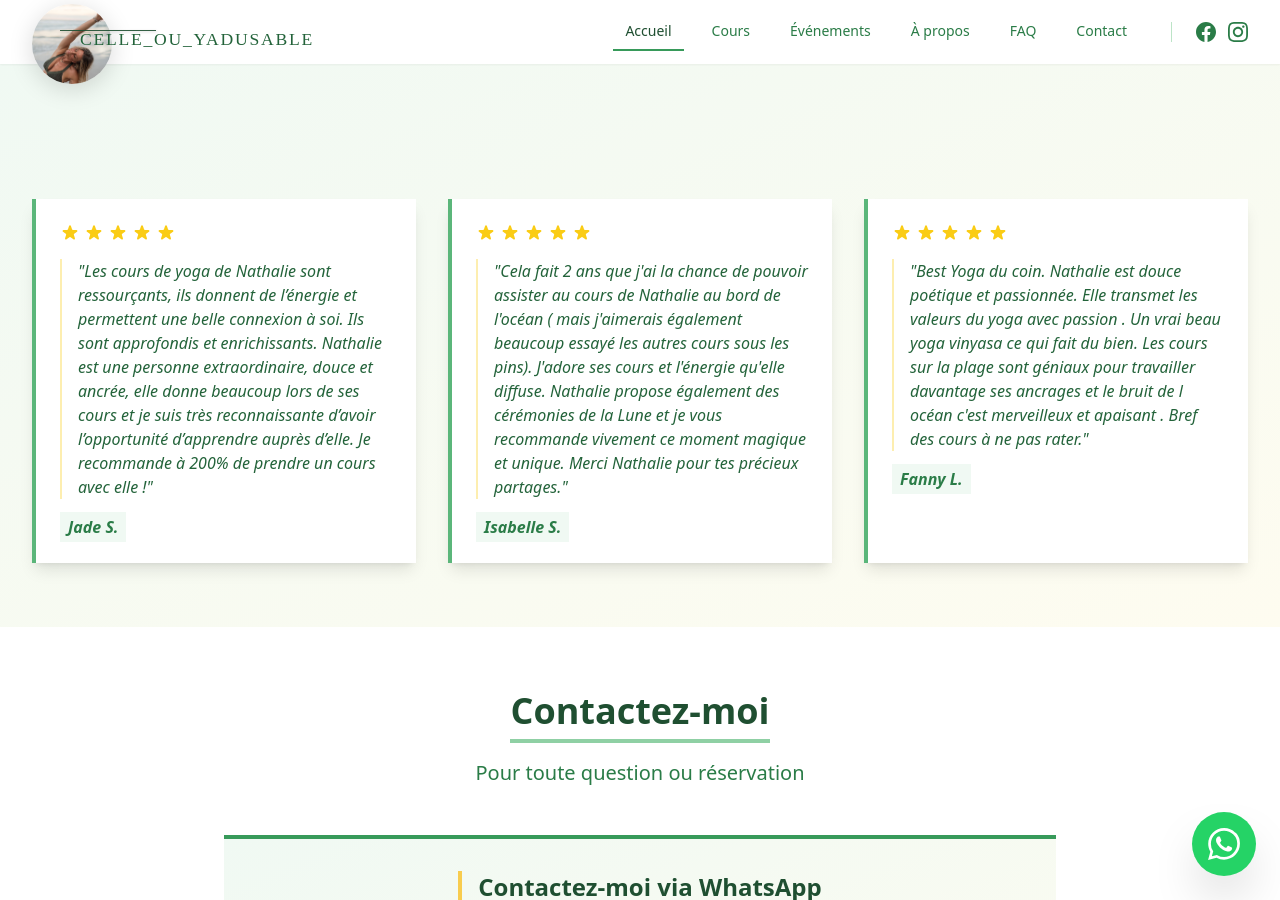
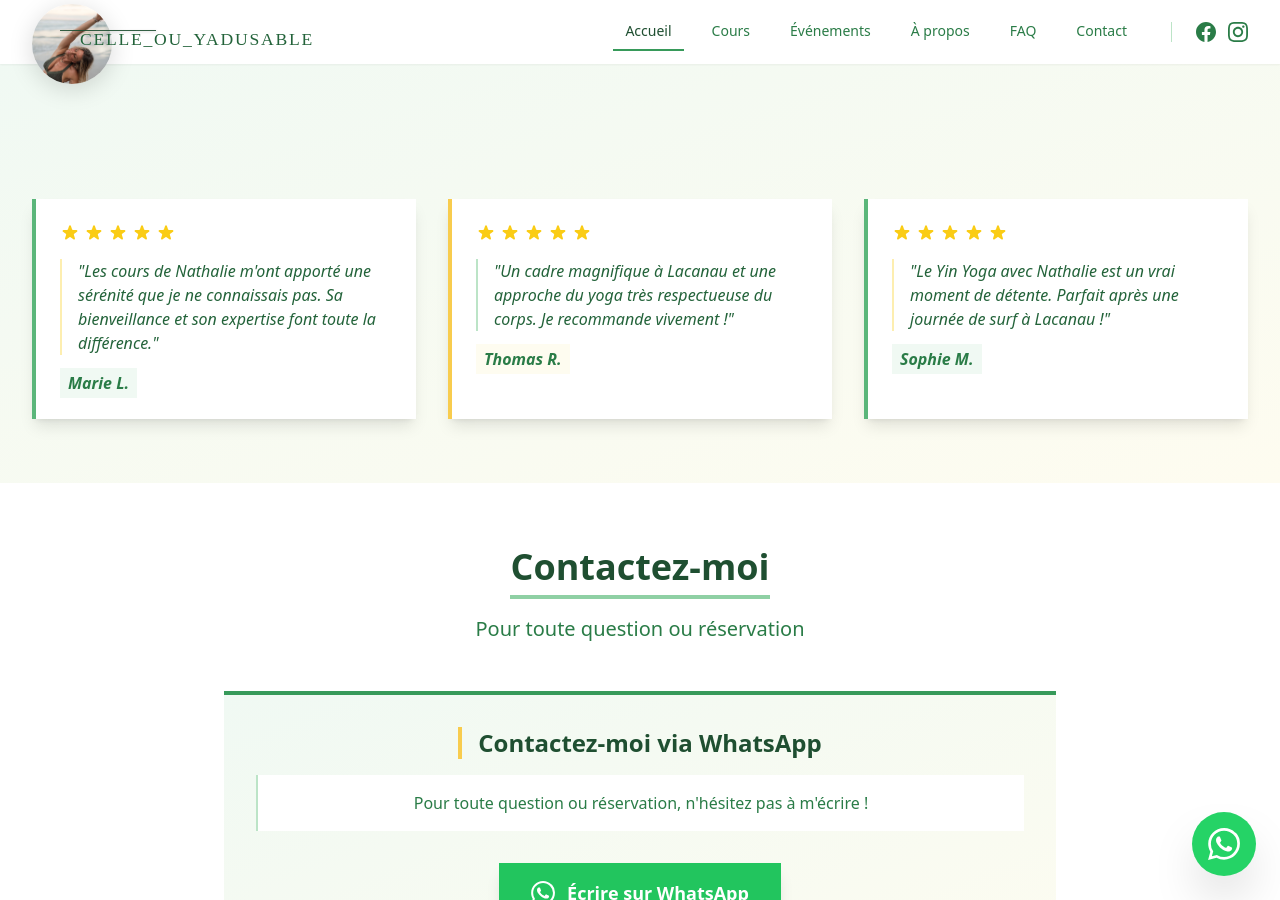
Before and after one commit to m-lague/celleouyadusable, a Jekyll site: the page built from _pages/accueil.md, in a window 1280 px wide and 900 px high, scrolled down 3225 px. Built offline with Jekyll 4.4.1, drawn with Linux system fonts in a browser that asks for light colours; nearby versions of some CDN libraries; a script that is not in the unit is left out.

```diff
--- a/_includes/sections/testimonials.html
+++ b/_includes/sections/testimonials.html
@@ -2,19 +2,19 @@
     <div class="max-w-7xl mx-auto px-4 sm:px-6 lg:px-8">
         <div class="text-center mb-12">
             <h2 class="text-3xl md:text-4xl font-bold text-jungle-800 mb-4 border-b-4 border-sable-300 inline-block pb-2">
-                {{ site.data.site-texts.testimonials.title }}
+                {{ page.testimonials_section.title }}
             </h2>
             <p class="text-xl text-jungle-600">
-                {{ site.data.site-texts.testimonials.subtitle }}
+                {{ page.testimonials_section.subtitle }}
             </p>
         </div>
 
         <div class="grid grid-cols-1 md:grid-cols-2 lg:grid-cols-3 gap-8">
-            {% if page.testimonials %}
-                {% for testimonial in page.testimonials %}
+            {% if page.sections.testimonials %}
+                {% for testimonial in site.data.testimonials.testimonials %}
                 <div class="bg-white p-6 shadow-lg border-l-4 border-jungle-400">
                     <div class="flex items-center mb-4 space-x-1">
-                        {% for i in (1..5) %}
+                        {% for i in (1..testimonial.stars) %}
                             <svg class="w-5 h-5 text-yellow-400" fill="currentColor" viewBox="0 0 20 20" xmlns="http://www.w3.org/2000/svg" aria-hidden="true">
                                 <path d="M9.049 2.927c.3-.921 1.603-.921 1.902 0l1.07 3.292a1 1 0 00.95.69h3.462c.969 0 1.371 1.24.588 1.81l-2.8 2.034a1 1 0 00-.364 1.118l1.07 3.292c.3.921-.755 1.688-1.54 1.118l-2.8-2.034a1 1 0 00-1.175 0l-2.8 2.034c-.784.57-1.838-.197-1.539-1.118l1.07-3.292a1 1 0 00-.364-1.118L2.98 8.72c-.783-.57-.38-1.81.588-1.81h3.461a1 1 0 00.951-.69l1.07-3.292z"/>
                             </svg>
--- a/_pages/accueil.md
+++ b/_pages/accueil.md
@@ -22,11 +22,4 @@ about:
 
   Mon approche privilégie l'écoute du corps et la connexion avec la nature environnante.
 about_image: "/assets/images/celleouyadusable-yoga-portrait.jpeg"
-testimonials:
-  - content: "Les cours de yoga de Nathalie sont ressourçants, ils donnent de l’énergie et permettent une belle connexion à soi. Ils sont approfondis et enrichissants. Nathalie est une personne extraordinaire, douce et ancrée, elle donne beaucoup lors de ses cours et je suis très reconnaissante d’avoir l’opportunité d’apprendre auprès d’elle. Je recommande à 200% de prendre un cours avec elle !"
-    author: "Jade S."
-  - content: "Cela fait 2 ans que j'ai la chance de pouvoir assister au cours de Nathalie au bord de l'océan ( mais j'aimerais également beaucoup essayé les autres cours sous les pins). J'adore ses cours et l'énergie qu'elle diffuse. Nathalie propose également des cérémonies de la Lune et je vous recommande vivement ce moment magique et unique. Merci Nathalie pour tes précieux partages."
-    author: "Isabelle S."
-  - content: "Best Yoga du coin. Nathalie est douce poétique et passionnée. Elle transmet les valeurs du yoga avec passion . Un vrai beau yoga vinyasa ce qui fait du bien. Les cours sur la plage sont géniaux pour travailler davantage ses ancrages et le bruit de l océan c'est merveilleux et apaisant . Bref des cours à ne pas rater."
-    author: "Fanny L."
 ---
```
Also changed, not shown: _data/testimonials.yml (added, +12 -0 lines), admin/config.yml (+35 -27 lines), 10 other files.
